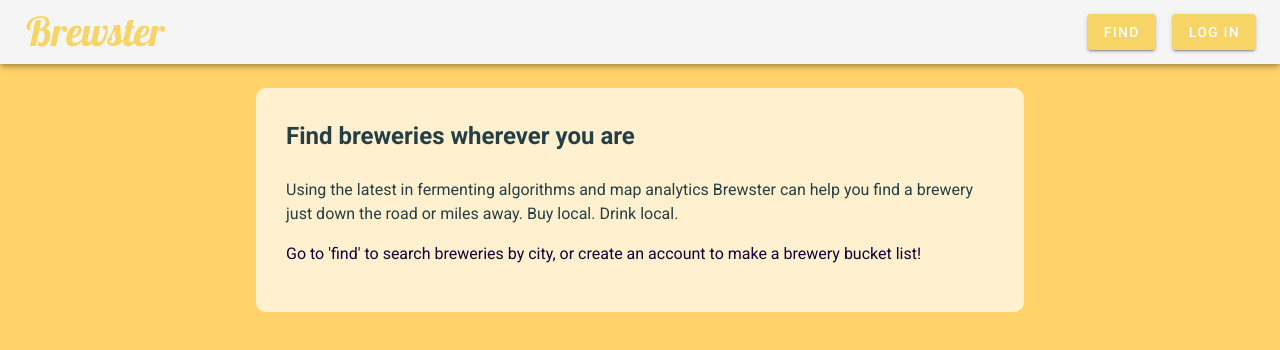
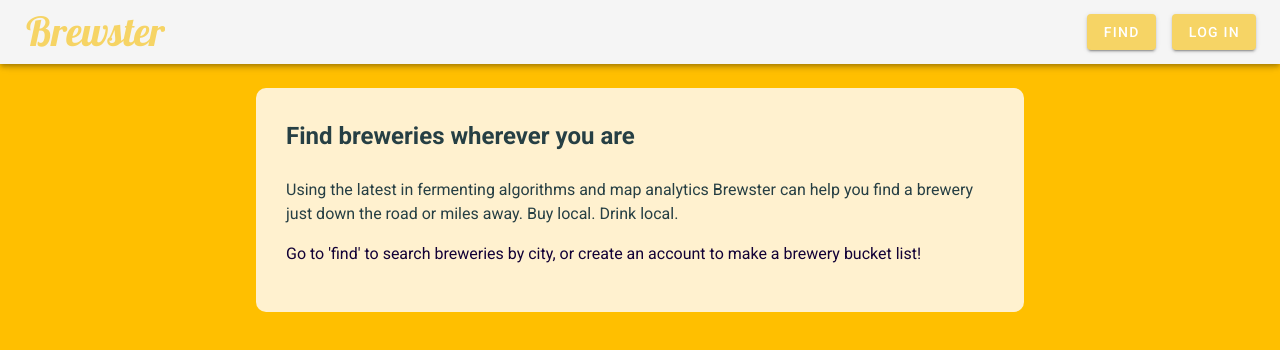
Before and after one commit to N8ers/brewster, a Vue app: page / in a window 1280 px wide. Shown: the top 350 px of the page. Built offline with nearby package versions, Linux system fonts and the light colour scheme; no server answers.

Commit message:
make background color less intense

```diff
--- a/src/App.vue
+++ b/src/App.vue
@@ -29,7 +29,7 @@ body,
 html,
 #app {
   min-height: 100%;
-  background-color: #ffd369;
+  background-color: #FFBF00;
 }
 .footer {
   bottom: 10px;
```
